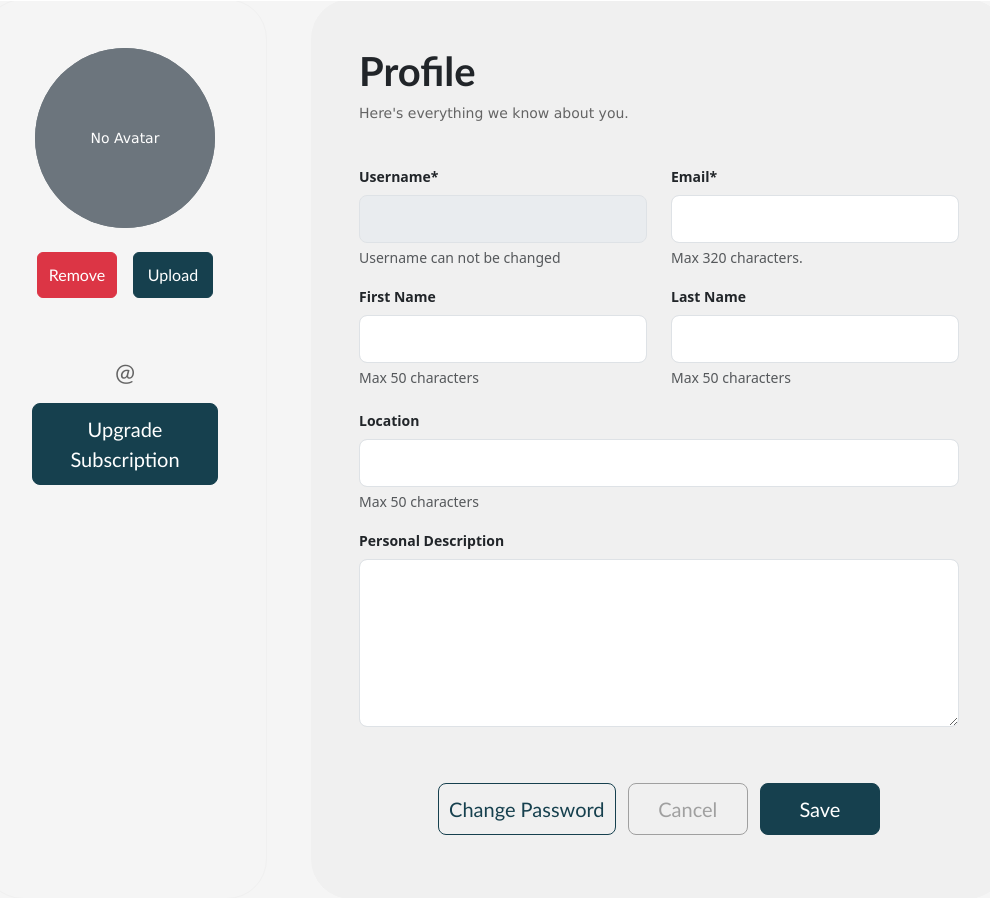
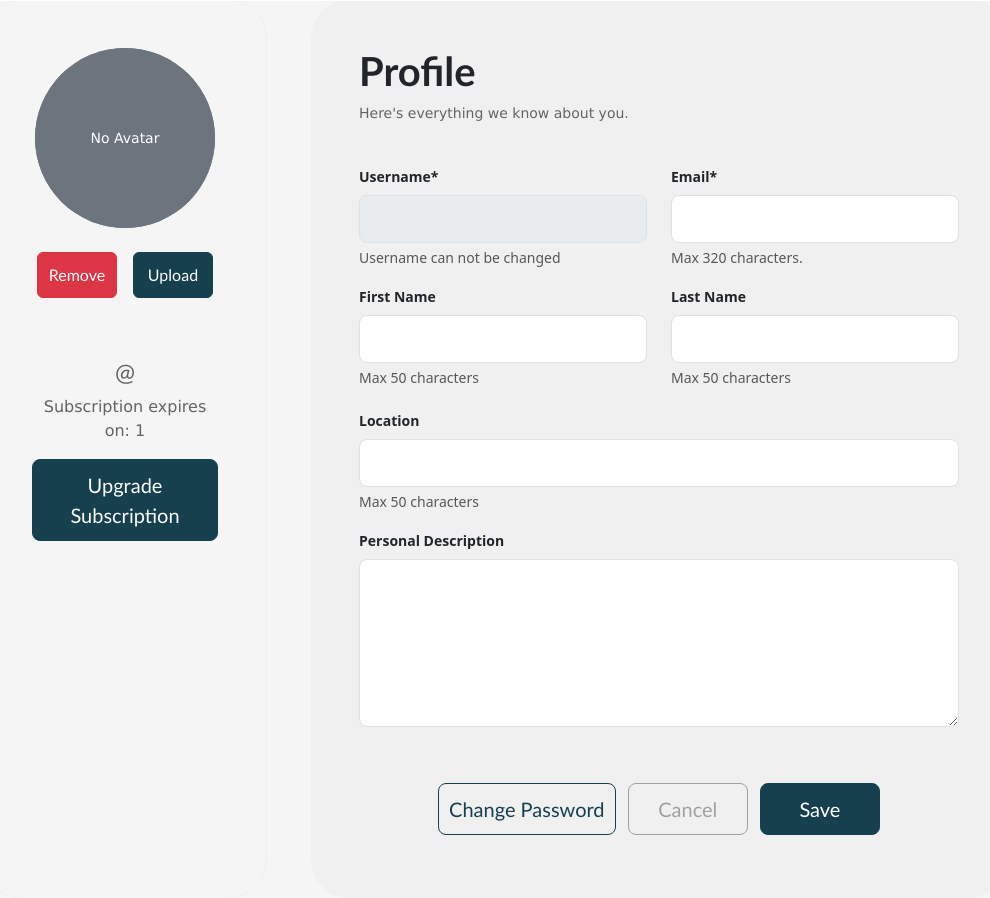
Before and after one commit to lin-du-1157599/project2, a Flask app: template app/templates/user/profile.html in a window 1280 px wide. Shown: the part 169-1067 px from the top of the page, without its empty margins (159-1149 px from the left). Run offline with Flask 3, Linux system fonts and the light colour scheme; the template is opened without the code that fills it, so the values that code supplies are empty; the visitor is signed in with stand-in values (Sample User, id 1).

Commit message:
Display subscription expires date on profile page

```diff
--- a/app/routes/user.py
+++ b/app/routes/user.py
@@ -79,7 +79,7 @@ def login():
             # Attempt to validate the login details against the database.
             with db.get_cursor() as cursor:
                 cursor.execute('''
-                            SELECT user_id, username, password_hash, role, status, subscription_status, profile_image, is_trial_used
+                            SELECT user_id, username, password_hash, subscription_end_date, role, status, subscription_status, profile_image, is_trial_used
                             FROM users
                             WHERE username = %s;
                             ''', (username,))
@@ -102,6 +102,8 @@ def login():
                         session[constants.USER_SUBSCRIPTION_STATUS] = account[constants.USER_SUBSCRIPTION_STATUS]
                         session[constants.USER_IS_TRIAL_USED] = account[constants.USER_IS_TRIAL_USED]
                         session[constants.USER_PROFILE_IMAGE] = account[constants.USER_PROFILE_IMAGE]
+                        session[constants.USER_SUBSCRIPTION_END_DATE] = account[constants.USER_SUBSCRIPTION_END_DATE].strftime('%d/%m/%Y')
+
 
                         return redirect(user_home_url())
                     else:
@@ -380,6 +382,7 @@ def logout():
     session.pop(constants.USER_ROLE, None)
     session.pop(constants.USER_SUBSCRIPTION_STATUS, None)
     session.pop(constants.USER_IS_TRIAL_USED, None)
+    session.pop(constants.USER_SUBSCRIPTION_END_DATE, None)
 
     return redirect(url_for(constants.URL_ROOT))
 
--- a/app/templates/user/profile.html
+++ b/app/templates/user/profile.html
@@ -56,13 +56,17 @@
                     <h4 style="color: #646464">@{{ profile.username }}
                         <span class="badge bg-secondary ms-2">{{ profile.subscription_status | capitalize }}</span>
                     </h4>
+                    {% if session.get('subscription_end_date') %}
+                        <p class="text-muted">
+                            Subscription expires on: {{ session.get('subscription_end_date') }}
+                        </p>
+                    {% endif %}
 
                     <!-- Add subscription button here -->
                     <div class="mt-3">
                         <a href="{{ url_for('subscription') }}" class="btn btn-primary btn-lg">Upgrade Subscription</a>
                     </div>
                 </div>
-
             </div>
         </div>
 
```
